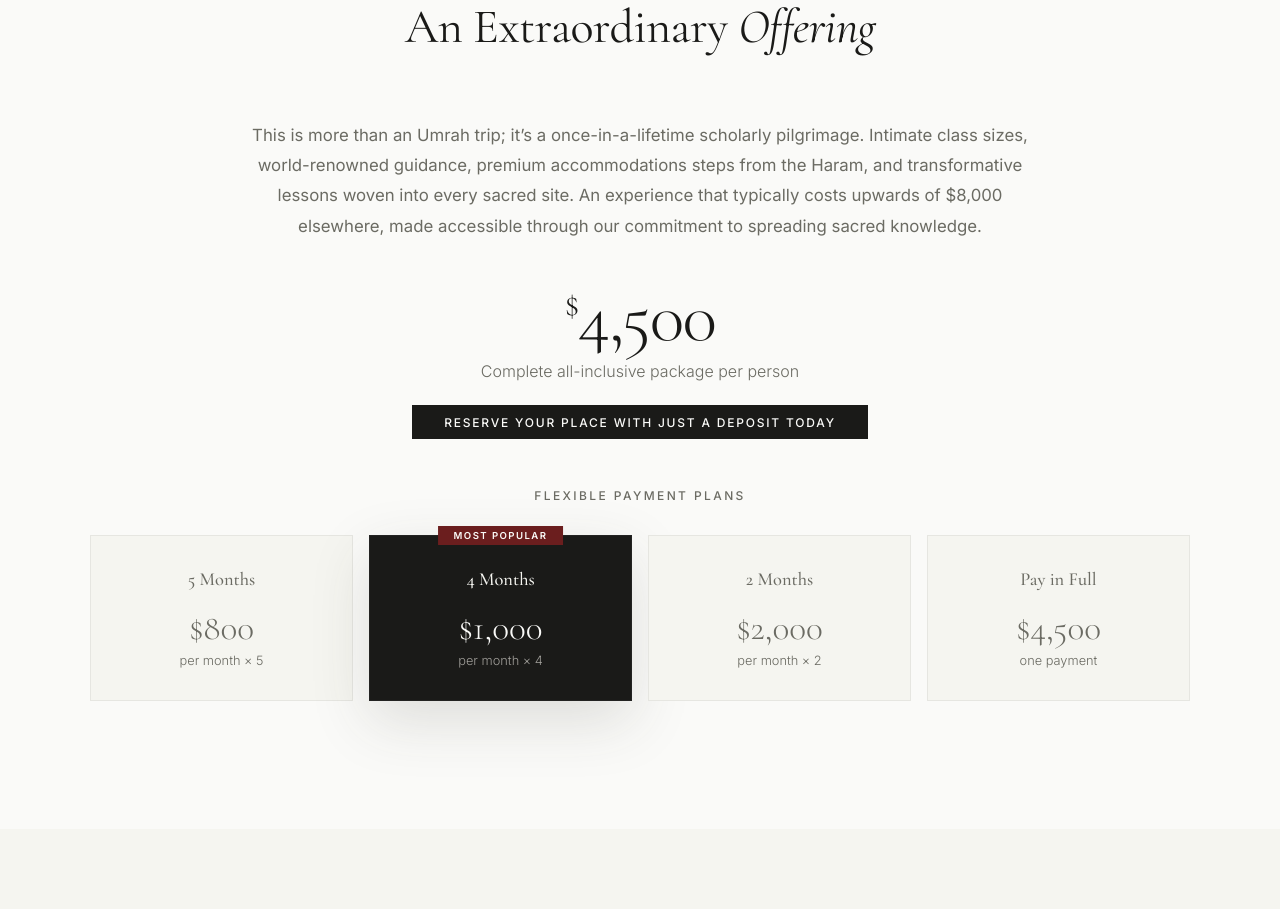
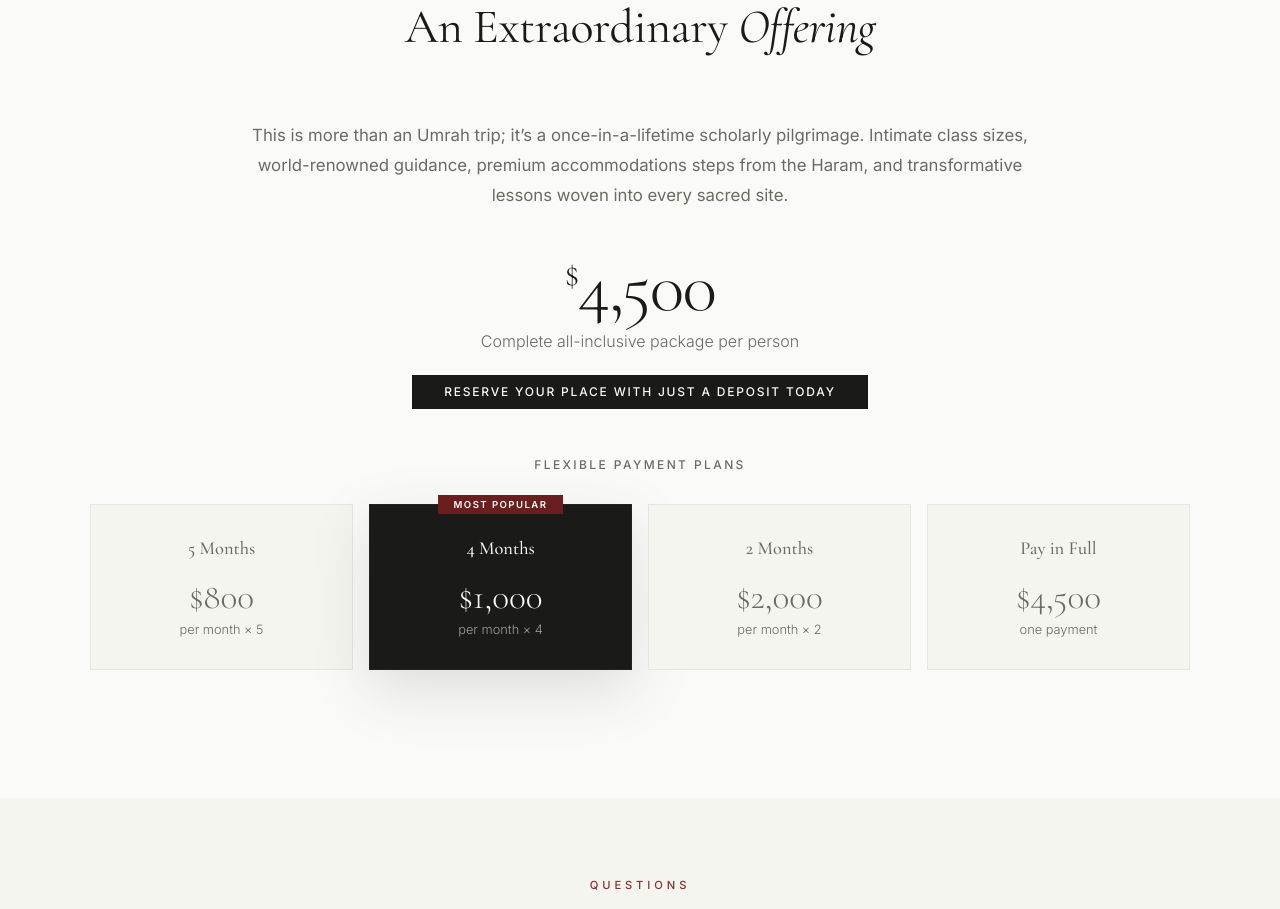
Before and after one commit to muhibegypt-del/saf, a Next.js app: page /umrah in a window 1280 px wide. Shown: the part 6260-7169 px from the top of the page. Built offline with nearby package versions, Linux system fonts and the light colour scheme; a web font is replaced by a local one.

Commit message:
Remove price comparison from investment

```diff
--- a/app/umrah/page.tsx
+++ b/app/umrah/page.tsx
@@ -335,7 +335,7 @@ function PricingSection({ plans: planData }: { plans: typeof plans }) {
         <Reveal>
           <div style={{ textAlign: 'center', marginBottom: '2rem', maxWidth: '800px', margin: '0 auto 3rem' }}>
             <p style={{ fontSize: '1.05rem', lineHeight: '1.8', color: 'var(--charcoal-light)', marginBottom: '2.5rem' }}>
-              This is more than an Umrah trip; it&rsquo;s a once-in-a-lifetime scholarly pilgrimage. Intimate class sizes, world-renowned guidance, premium accommodations steps from the Haram, and transformative lessons woven into every sacred site. An experience that typically costs upwards of $8,000 elsewhere, made accessible through our commitment to spreading sacred knowledge.
+              This is more than an Umrah trip; it&rsquo;s a once-in-a-lifetime scholarly pilgrimage. Intimate class sizes, world-renowned guidance, premium accommodations steps from the Haram, and transformative lessons woven into every sacred site.
             </p>
             <p className="u-price-amount"><span>$</span>4,500</p>
             <p className="u-price-note">Complete all-inclusive package per person</p>
```
